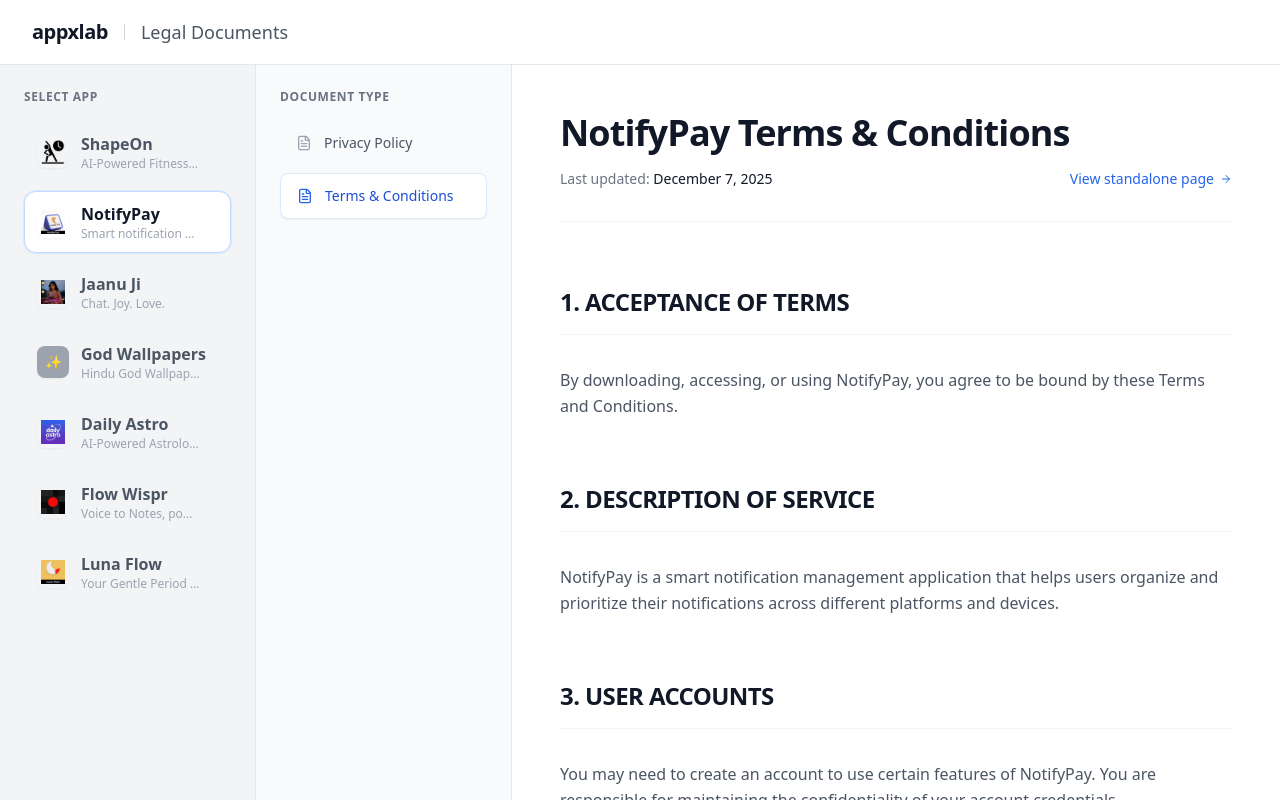
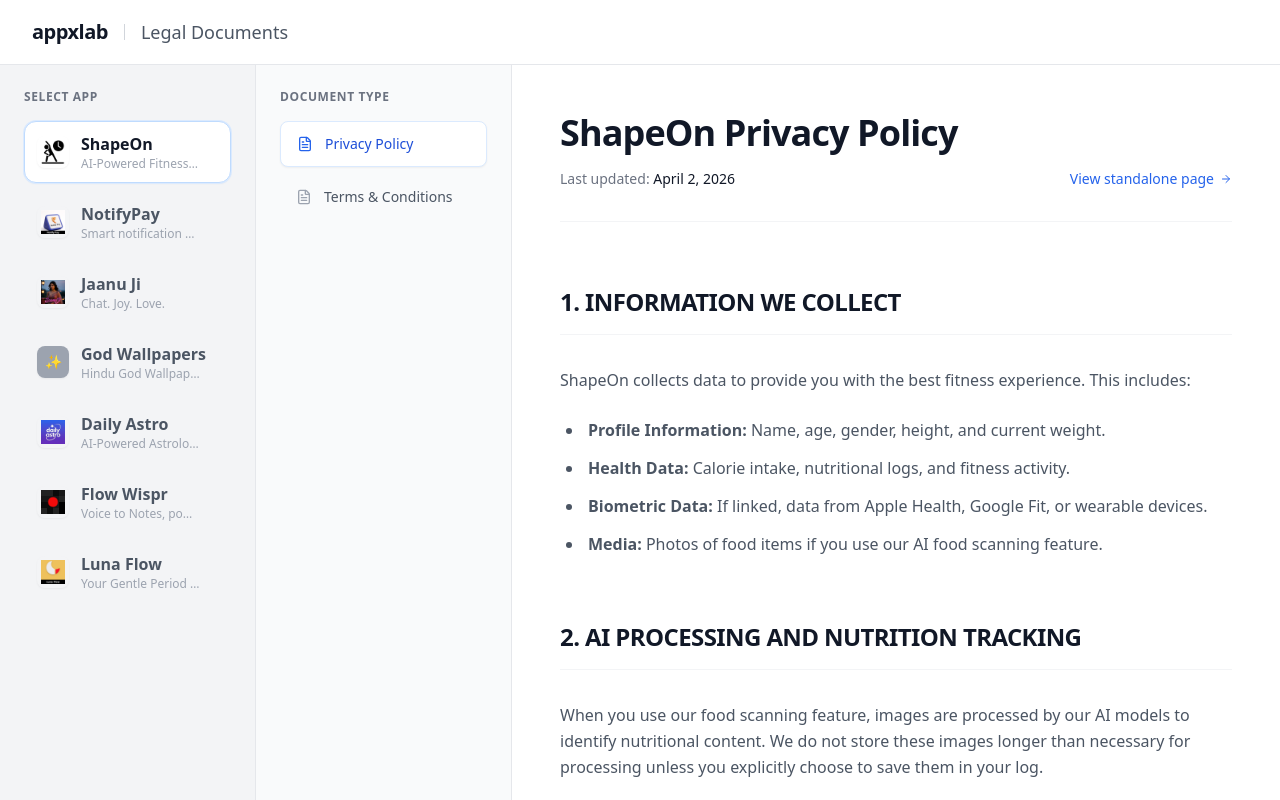
Before and after one commit to AppXLabs/front_page, a Next.js app: page /legal in a window 1280 px wide. Shown: the top 800 px of the page. Built offline with nearby package versions, Linux system fonts and the light colour scheme.

Commit message:
fix legal

```diff
--- a/src/app/legal/page.tsx
+++ b/src/app/legal/page.tsx
@@ -9,10 +9,9 @@
 
 function LegalDocsContent() {
     const searchParams = useSearchParams();
-    const [selectedApp, setSelectedApp] = useState<string>("notifypay");
-    const [selectedDocType, setSelectedDocType] = useState<string>("terms");
-
     const apps = getAllApps();
+    const [selectedApp, setSelectedApp] = useState<string>(() => apps[0]?.id ?? "");
+    const [selectedDocType, setSelectedDocType] = useState<string>("privacy");
 
     // Handle URL parameters for direct linking
     useEffect(() => {
@@ -21,6 +20,8 @@
 
         if (app && isValidApp(app)) {
             setSelectedApp(app);
+        } else if (apps.length > 0) {
+            setSelectedApp(apps[0].id);
         }
 
         if (doc && isValidDocType(doc)) {
@@ -45,9 +46,9 @@
                 </div>
             </header>
 
-            <div className="w-full flex flex-col md:flex-row min-h-[calc(100vh-64px)]">
+            <div className="w-full flex flex-col md:flex-row h-[calc(100vh-64px)]">
                 {/* Apps Sidebar */}
-                <div className="w-full md:w-64 bg-gray-100 border-b md:border-b-0 md:border-r border-gray-200 p-4 md:p-6 overflow-x-auto md:overflow-visible flex md:flex-col gap-2 shrink-0">
+                <div className="w-full md:w-64 bg-gray-100 border-b md:border-b-0 md:border-r border-gray-200 p-4 md:p-6 overflow-x-auto md:overflow-y-auto flex md:flex-col gap-2 shrink-0">
                     <div>
                         <h2 className="text-xs font-bold text-gray-500 uppercase tracking-wider mb-4 hidden md:block">
                             Select App
@@ -86,7 +87,7 @@
                 </div>
 
                 {/* Document Type Selector - Desktop Sidebar / Mobile Top */}
-                <div className="w-full md:w-64 bg-gray-50 border-b md:border-b-0 md:border-r border-gray-200 p-4 md:p-6 shrink-0">
+                <div className="w-full md:w-64 bg-gray-50 border-b md:border-b-0 md:border-r border-gray-200 p-4 md:p-6 shrink-0 md:overflow-y-auto">
                     <h2 className="text-xs font-bold text-gray-500 uppercase tracking-wider mb-4 hidden md:block">
                         Document Type
                     </h2>
```
